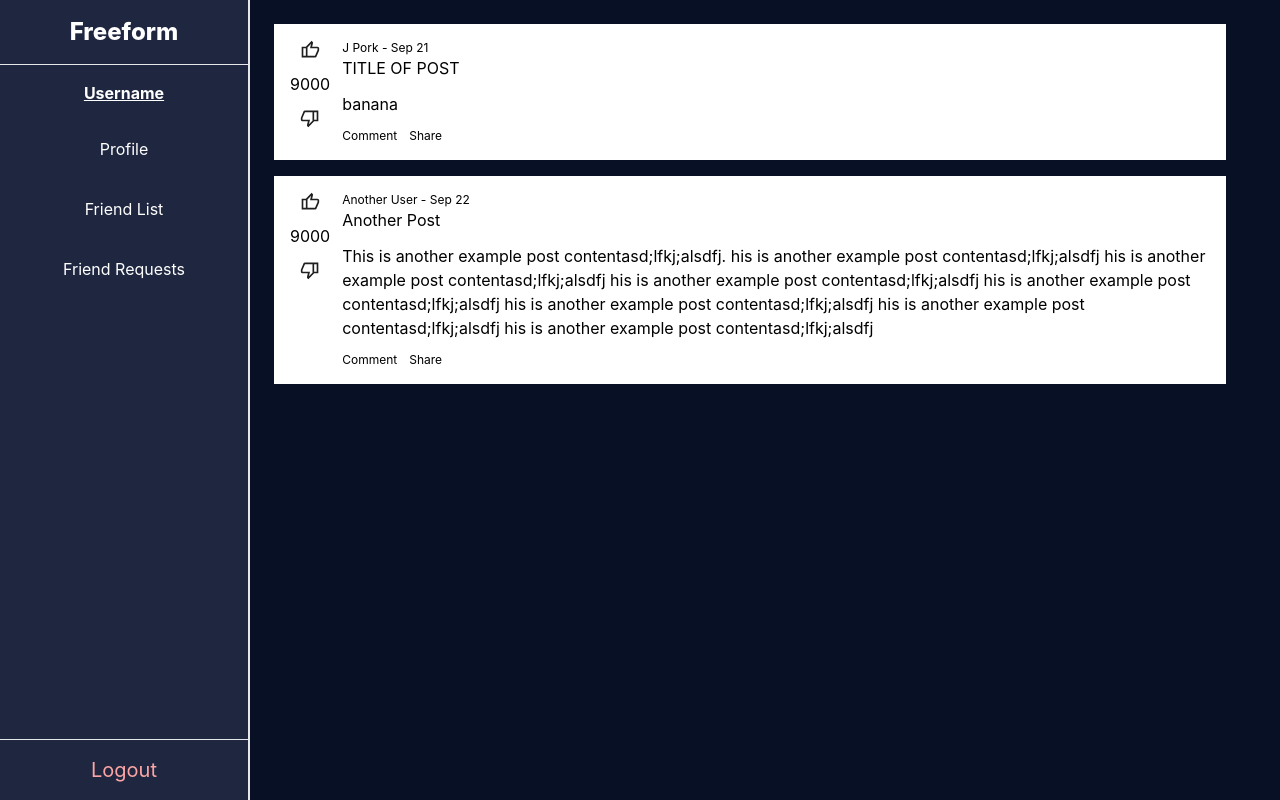
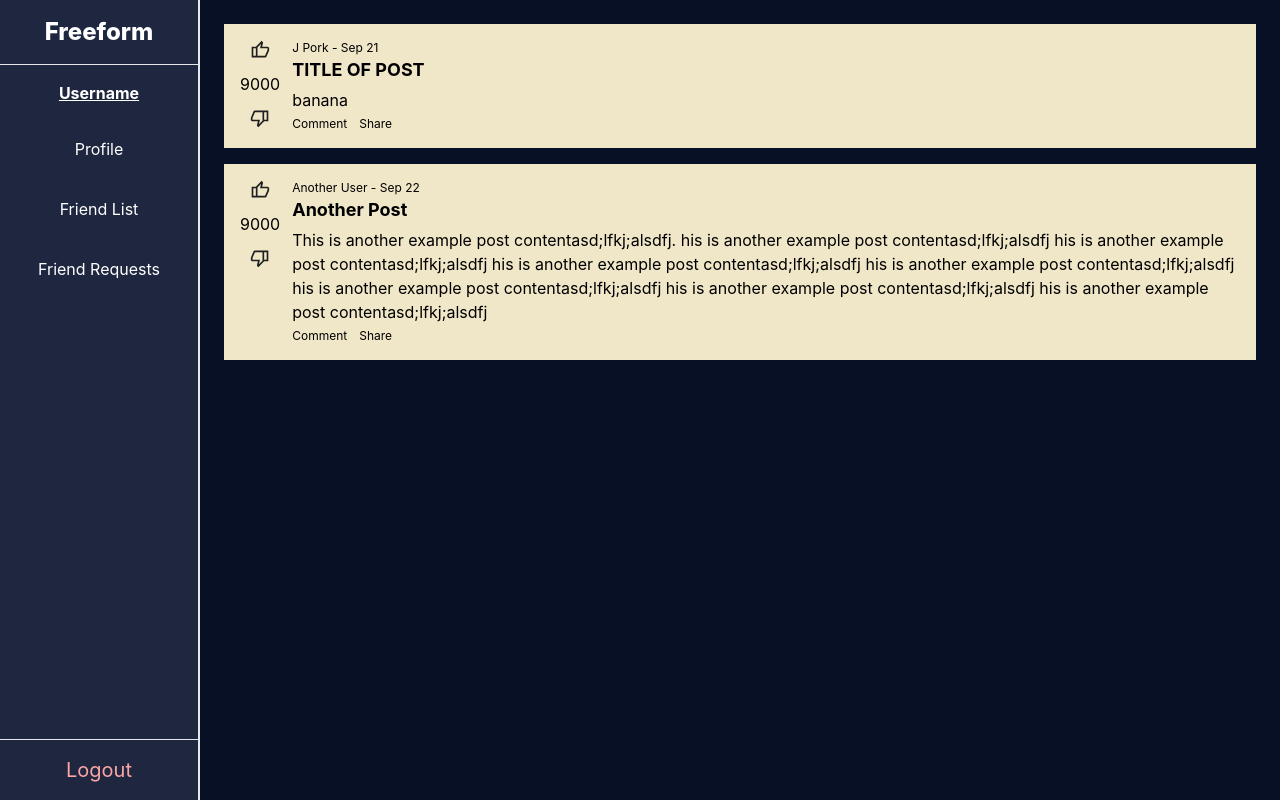
Before and after one commit to pykm05/social-media-app, a React (Create React App) app in the folder freeform-app/: page /feed in a window 1280 px wide. Built offline with nearby package versions, Linux system fonts and the light colour scheme.

Commit message:
fixed components

```diff
--- a/freeform-app/src/App.js
+++ b/freeform-app/src/App.js
@@ -23,7 +23,7 @@ function App() {
         <Route path = "/signup" element = {<Signup/>}/>
         <Route path = "/login" element = {<Login/>}/>
         <Route path = "/feed" element = {<Feed/>}/>
-        <Route path = "/profile" element = {<Profile/>}/>
+        <Route path = "/profile/:username" element = {<Profile/>}/>
       </Routes>
     </Router>
   );
--- a/freeform-app/src/Feed.js
+++ b/freeform-app/src/Feed.js
@@ -1,7 +1,7 @@
 import { useNavigate } from "react-router-dom";
 import { Post } from "./components/Post";
 
-function Home() {
+function Feed() {
     const navigate = useNavigate();
 
     const freeformButton = () => {
@@ -9,9 +9,9 @@ function Home() {
     };
 
     return (
-        <div className="flex h-screen font-inter text-white bg-custom-dark">
+        <div className="flex h-screen font-inter text-white bg-custom-dark min-w-[750px] min-h-[500px]">
             {/* Sidebar */}
-            <aside className="flex flex-col justify-between w-[250px] min-w-[200px] bg-custom-dark3 border-r-2">
+            <div className="flex flex-col justify-between w-[250px] min-w-[200px] bg-custom-dark3 border-r-2">
                 <div>
                     <button
                         onClick={freeformButton}
@@ -33,9 +33,9 @@ function Home() {
                         Logout
                     </button>
                 </div>
-            </aside>
+            </div>
 
-            <main className="flex-1 flex flex-col min-w-[250px] max-w-[1000px] overflow-y-auto p-6 bg-custom-dark text-black gap-4">
+            <div className="flex flex-col min-w-[250px] overflow-y-auto p-6 bg-custom-dark text-black gap-4">
                 <Post
                     username="J Pork"
                     postDate="Sep 21"
@@ -55,11 +55,10 @@ function Home() {
                     his is another example post contentasd;lfkj;alsdfj
                     his is another example post contentasd;lfkj;alsdfj
                     "
-
                 />
-            </main>
+            </div>
         </div>
     );
 }
 
-export default Home;
+export default Feed;
--- a/freeform-app/src/Login.js
+++ b/freeform-app/src/Login.js
@@ -40,7 +40,6 @@ function Login() {
             if (!response.ok) throw new Error("Failed to create user");
 
             const feedbackNow = await response.text();
-            setFeedback(feedbackNow);
 
             if (feedbackNow.match(uuidRegex)) {
                 const date = new Date();
--- a/freeform-app/src/Profile.js
+++ b/freeform-app/src/Profile.js
@@ -1,16 +1,18 @@
 import { useNavigate } from "react-router-dom";
+import { useParams } from "react-router-dom";
 
 function Profile() {
     const navigate = useNavigate();
 
     const freeformButton = () => {
-        navigate("/profile");
+        navigate("/feed");
     };
 
+    const {username} = useParams();
     return (
         <div className="flex h-screen font-inter text-white bg-custom-dark">
             {/* Sidebar */}
-            <aside className="flex flex-col justify-between w-[250px] min-w-[200px] bg-custom-dark3 border-r-2">
+            <div className="flex flex-col justify-between w-[250px] min-w-[200px] bg-custom-dark3 border-r-2">
                 <div>
                     <button
                         onClick={freeformButton}
@@ -32,11 +34,11 @@ function Profile() {
                         Logout
                     </button>
                 </div>
-            </aside>
+            </div>
             <div className="flex-grow p-8 bg-custom-dark p-6">
                 <div className="flex flex-col items-center text-center bg-custom-dark2 p-6 rounded-xl shadow-lg w-full max-w-3xl mx-auto">
                     {/* Username Placeholder */}
-                    <div className="text-4xl font-bold text-white mb-4">Username</div>
+                    <div className="text-4xl font-bold text-white mb-4">{username}</div>
 
                     {/* Posts */}
                     <div className="w-full mb-6">
--- a/freeform-app/src/components/Post.jsx
+++ b/freeform-app/src/components/Post.jsx
@@ -1,20 +1,19 @@
-import React, { useState } from "react";
+//import React, { useState } from "react";
 
 export function Post({ username, postDate, postTitle, postContent }) {
-    const [votes, setVotes] = useState(0);
 
     return (
-        <div className="flex gap-3 max-w-[500px] min-w-[250px] bg-white p-4">
+        <div className="flex gap-3 min-w-[250px] bg-custom-cream p-4">
             <div className="flex flex-col items-center gap-3">
                 <img src="/svg/thumbs_up.svg" alt="Thumbs Up" width="20" />
                 <div>9000</div>
                 <img src="/svg/thumbs_down.svg" alt="Thumbs Down" width="20" />
             </div>
 
-            <div className="flex flex-col w-full gap-3">
+            <div className="flex flex-col w-full gap-1">
                 <div>
                     <div className="text-xs">{username} - {postDate}</div>
-                    <div className="text-lg">{postTitle}</div>
+                    <div className="text-lg font-bold">{postTitle}</div>
                 </div>
                 <div className="text">{postContent}</div>
 
@@ -22,9 +21,7 @@ export function Post({ username, postDate, postTitle, postContent }) {
                     <button className="hover:text-blue-500">Comment</button>
                     <button className="hover:text-blue-500">Share</button>
                 </div>
-
             </div>
-
         </div>
     );
 }
--- a/freeform-app/tailwind.config.js
+++ b/freeform-app/tailwind.config.js
@@ -1,7 +1,7 @@
 /** @type {import('tailwindcss').Config} */
 module.exports = {
   content: ["./src/*.{html,js,jsx}",
-    "./src/components/*{jsx}"
+    "./src/components/*.{html,js,jsx}"
   ],
   theme: {
     extend: {
@@ -16,9 +16,6 @@ module.exports = {
       fontFamily: {
         inter: ['Inter', 'sans-serif'],
       },
-      boxShadow: {
-
-      },
     },
   },
   plugins: [],
```
Also changed, not shown: 1 other file (tests, documents, lock files or other folders).
